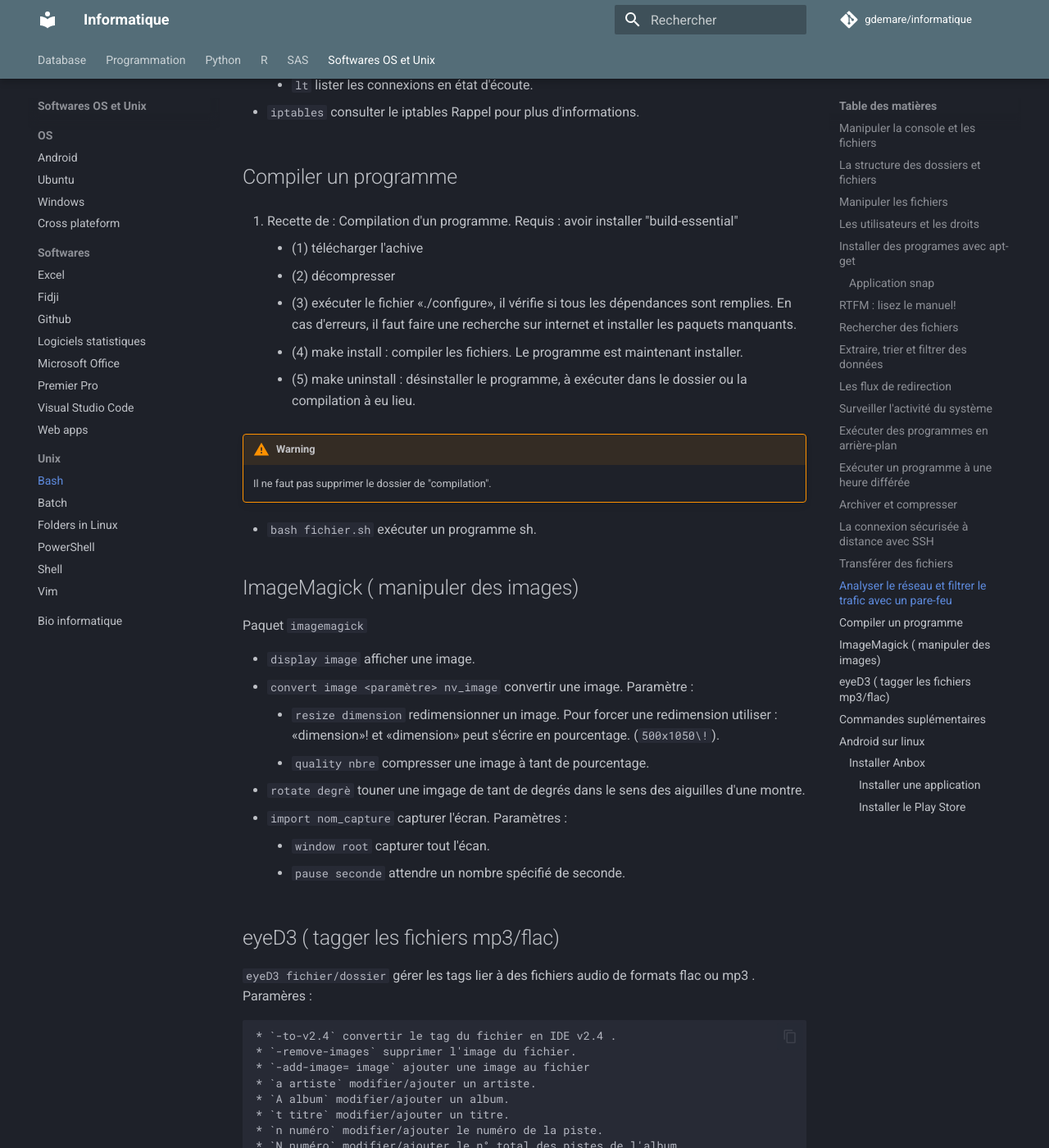
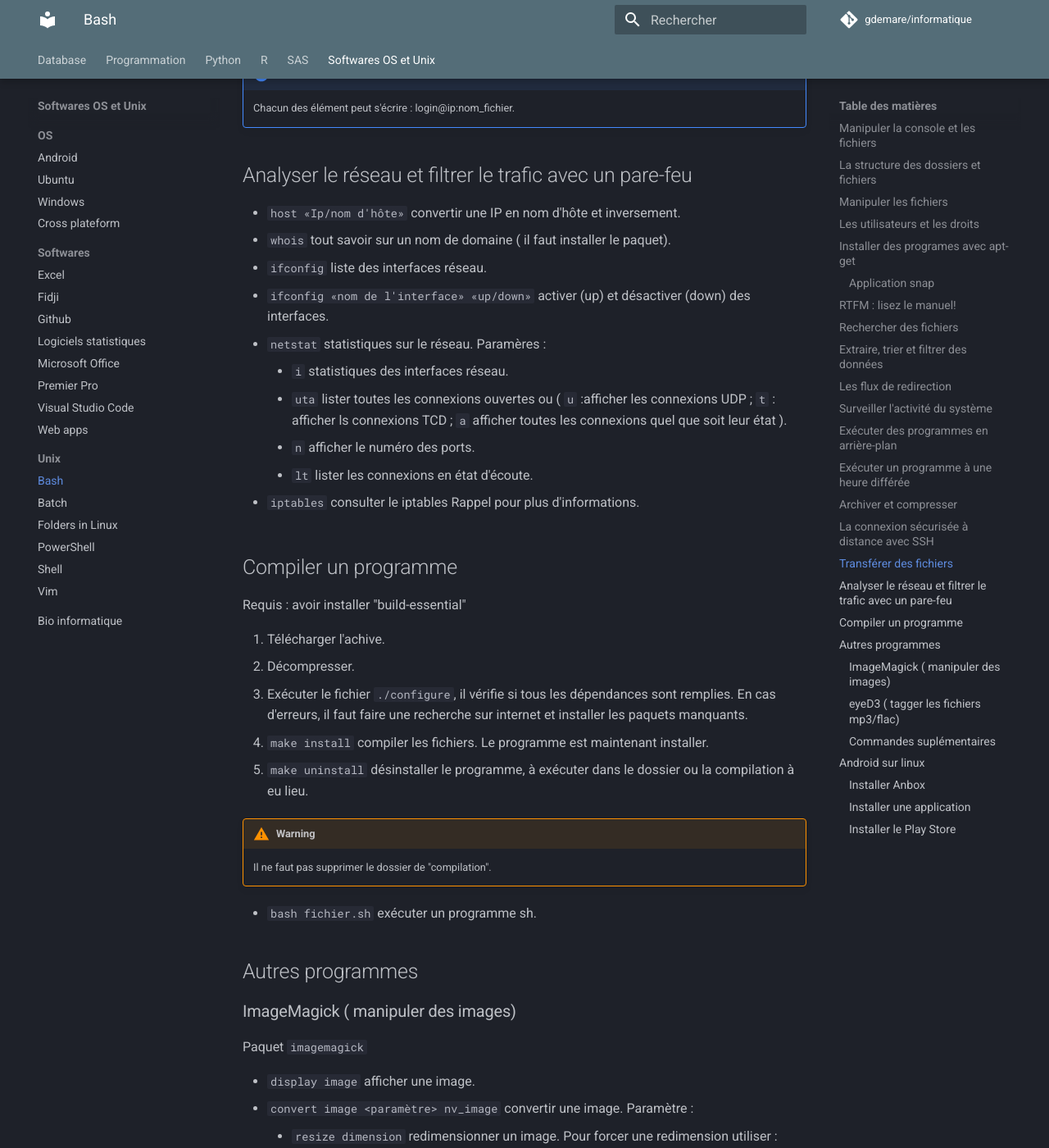
Before and after one commit to gdemare/Informatique, an MkDocs documentation site: the page built from docs/sofwares-os-unix/unix/bash.md, in a window 1280 px wide and 1400 px high, scrolled down 11138 px. Shown: the whole window at 82% size. Built offline with MkDocs 1.6.1 and Material for MkDocs 9.7.7, drawn with Linux system fonts in a browser that asks for light colours; comment, search, counter and statistics services are not loaded; some of the changed text lies outside the part shown.

Commit message:
Update bash.md

````diff
--- a/docs/sofwares-os-unix/unix/bash.md
+++ b/docs/sofwares-os-unix/unix/bash.md
@@ -327,7 +327,7 @@
 
 * `tar` assembler des fichiers dans une archive. Paramétres :
 
- 	`cvf «nomarchive.tar» «fichiers»` créer une archive tar (`c` créer une archive .tar; `v` afficher le détail des opérations; `f` assembler l'archive dans un fichier).
+ 	* `cvf «nomarchive.tar» «fichiers»` créer une archive tar (`c` créer une archive .tar; `v` afficher le détail des opérations; `f` assembler l'archive dans un fichier).
 	* `tf «nomarchive.tar» «fichiers»` afficher le contenu de l'archive sans l'extraire.
 	* `xvf «nomarchive.tar» «fichiers»` extraire les fichiers de l'archive (`x` pour eXtract).
 	* `zcvf` archiver et compresser en gzip (`z` compresser avec gzip).
@@ -339,32 +339,43 @@
 
 * `gzip «nomarchive»` compresser une archive (la plus courante).
 Paramétres:
-	* `-v` affiche les détails de l'opération.
+
+  	* `-v` affiche les détails de l'opération.
+
 Commandes associées:
+
 	* `-zcat` lire un fichier compressé en gzip en entier.
 	* `-zmore` lire un fichier compressé en gzip ligne par ligne.
 	* `-zless` lire un fichier compressé en gzip page par page.
+
 * `bzip2 archive` compresser une archive (la plus puissante).
 Paramétres:
+
 	* `-v` affiche les détails de l'opération.
+
 * `unzip` décompresser un .zip (à  installer).
 * `zip archive.zip dossier` compresser une archive en .zip (à installer).
 Paramétres:
+
 	* `-r` compresse le dossier ainsi que les fichiers contenus.
 	* `-v` afficher les détails de l'opération.
+
 * `unzip` décompresser des archives .zip.
 * `unrar archive` décompresser un .rar. (ps: rar est un format propriétaire du coup le logiciel est payant pour compresser).
 Paramétres :
-	* `e` obligatoire pour décompresser.
+
+ 	* `e` obligatoire pour décompresser.
 	* `1` afficher le contenu.
 
 ## La connexion sécurisée à distance avec SSH
 
 Obligatoire : Installer le paquet «openssh-server».
+
 * `sudo /etc/init.d/ssh start` démarrer SSH.
 * `sudo /etc/init.d/ssh stop` arrêter SSH.
 * `ssh login@ip` remplacer «lon» et l'«ip» du client. Ps: pour simuler une connextion «ip»=localhost.
 * `logout` deconnexio. Ps : on peut aussi utilisé Ctrl+d.
+
 Pour plus de renseignements, voir «puTTY».
 
 ## Transférer des fichiers
@@ -377,8 +388,9 @@
 * Crtl+c : arrêter le téléchargement en cours.
 * `wget-log` indique l'avancement du téléchargement lancer en arrère plan.
 * `scp fichier-origine copie-destination` copier des fichiers sur le réseau.
-PS : chacun des élément peut s'écrire : login@ip:nom_fichier.
-Voir cours.
+
+!!! note
+	Chacun des élément peut s'écrire : login@ip:nom_fichier.
 
 ## Analyser le réseau et filtrer le trafic avec un pare-feu
 
@@ -397,22 +409,22 @@
 
 ## Compiler un programme
 
-1. Recette de : Compilation d'un programme.
 Requis : avoir installer "build-essential"
 
-	* (1) télécharger l'achive
-	* (2) décompresser
-	* (3) exécuter le fichier «./configure», il vérifie si tous les dépendances sont remplies. En cas d'erreurs, il faut faire une recherche sur internet et installer les paquets manquants.
-	* (4) make install : compiler les fichiers. Le programme est maintenant installer.
-	* (5) make uninstall : désinstaller le programme, à exécuter dans le dossier ou la compilation à eu lieu.
+1. Télécharger l'achive.
+2. Décompresser.
+3. Exécuter le fichier `./configure`, il vérifie si tous les dépendances sont remplies. En cas d'erreurs, il faut faire une recherche sur internet et installer les paquets manquants.
+4. `make install` compiler les fichiers. Le programme est maintenant installer.
+5. `make uninstall` désinstaller le programme, à exécuter dans le dossier ou la compilation à eu lieu.
 
 !!! warning
 	Il ne faut pas supprimer le dossier de "compilation".
 
 * `bash fichier.sh` exécuter un programme sh.
 
+## Autres programmes
 
-## ImageMagick ( manipuler des images)
+### ImageMagick ( manipuler des images)
 
 Paquet `imagemagick`
 
@@ -428,32 +440,32 @@
 	* `window root` capturer tout l'écan.
 	* `pause seconde` attendre un nombre spécifié de seconde.
 
-## eyeD3 ( tagger les fichiers mp3/flac)
+### eyeD3 ( tagger les fichiers mp3/flac)
 
 `eyeD3 fichier/dossier` gérer les tags lier à des fichiers audio de formats flac ou mp3 .
 Paramères :
 
-	* `-to-v2.4` convertir le tag du fichier en IDE v2.4 .
-	* `-remove-images` supprimer l'image du fichier.
-	* `-add-image= image` ajouter une image au fichier
-	* `a artiste` modifier/ajouter un artiste.
-	* `A album` modifier/ajouter un album.
-	* `t titre` modifier/ajouter un titre.
-	* `n numéro` modifier/ajouter le numéro de la piste.
-	* `N numéro` modifier/ajouter le n° total des pistes de l'album.
-	* `Y année` modifier/ajouter l'année.
-	* `p label` modifier/ajouter le label.
-	* `-i image` ajouter un icône.
+* `-to-v2.4` convertir le tag du fichier en IDE v2.4 .
+* `-remove-images` supprimer l'image du fichier.
+* `-add-image= image` ajouter une image au fichier
+* `a artiste` modifier/ajouter un artiste.
+* `A album` modifier/ajouter un album.
+* `t titre` modifier/ajouter un titre.
+* `n numéro` modifier/ajouter le numéro de la piste.
+* `N numéro` modifier/ajouter le n° total des pistes de l'album.
+* `Y année` modifier/ajouter l'année.
+* `p label` modifier/ajouter le label.
+* `-i image` ajouter un icône.
 
-## Commandes suplémentaires
+### Commandes suplémentaires
 
 * `cal` affiche le calendrier.
 * `file commande` connaître le statut d'une commande ( interne/ externe).
 * `invoke-rc.d kdm restart` redémarrer l'interface graphique (kubuntu).
 
-# Android sur linux
+## Android sur linux
 
-## Installer Anbox
+### Installer Anbox
 
 ```
 sudo add-apt-get-repository ppa:morphis/andox-support
@@ -470,8 +482,7 @@
 
 ### Installer le Play Store
 
-Requis : `wget lzip unizip squahfs-tools`
-url github : `https://github.com/geeks-r-us/anbox-playstore-installer/`
+Requis : `wget lzip unizip squahfs-tools`. L'url github : `https://github.com/geeks-r-us/anbox-playstore-installer/`
 
-* `wget https://raw.githubusercontent.com/geeks-r-us/anbox-playstore-installer/master/install-playstore.sh`
-* Autoriser les droits des settings > Apps > Google services
+* `wget https://raw.githubusercontent.com/geeks-r-us/anbox-playstore-installer/master/install-playstore.sh`.
+* Autoriser les droits des settings > Apps > Google services.
````
